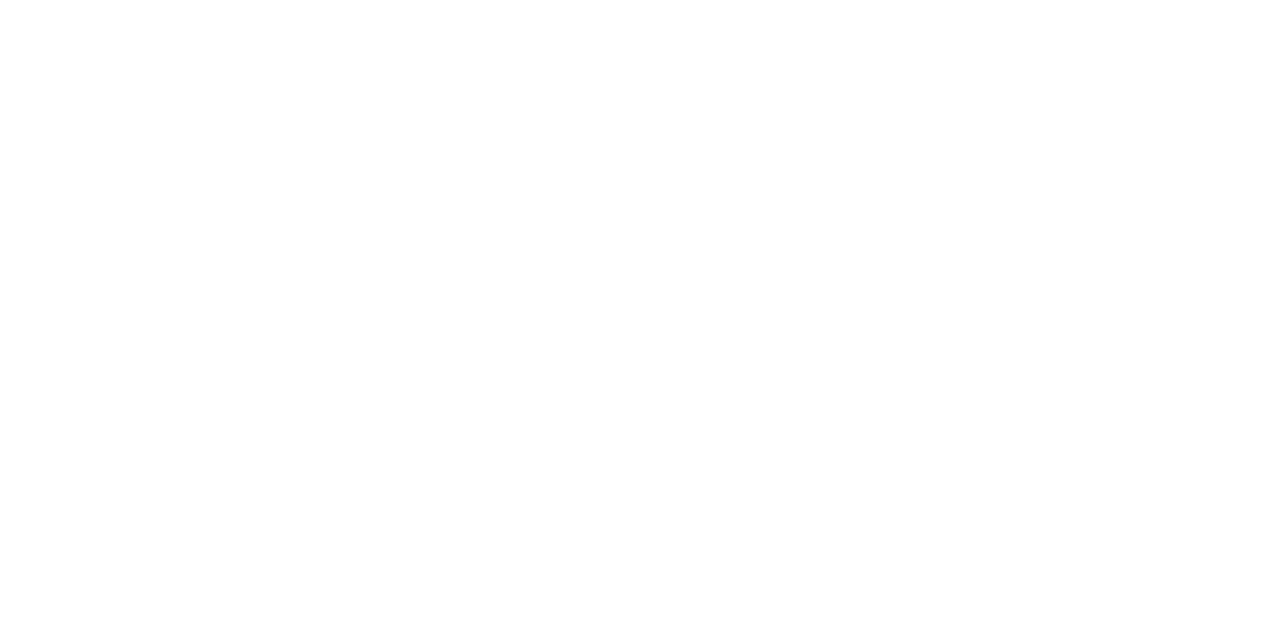
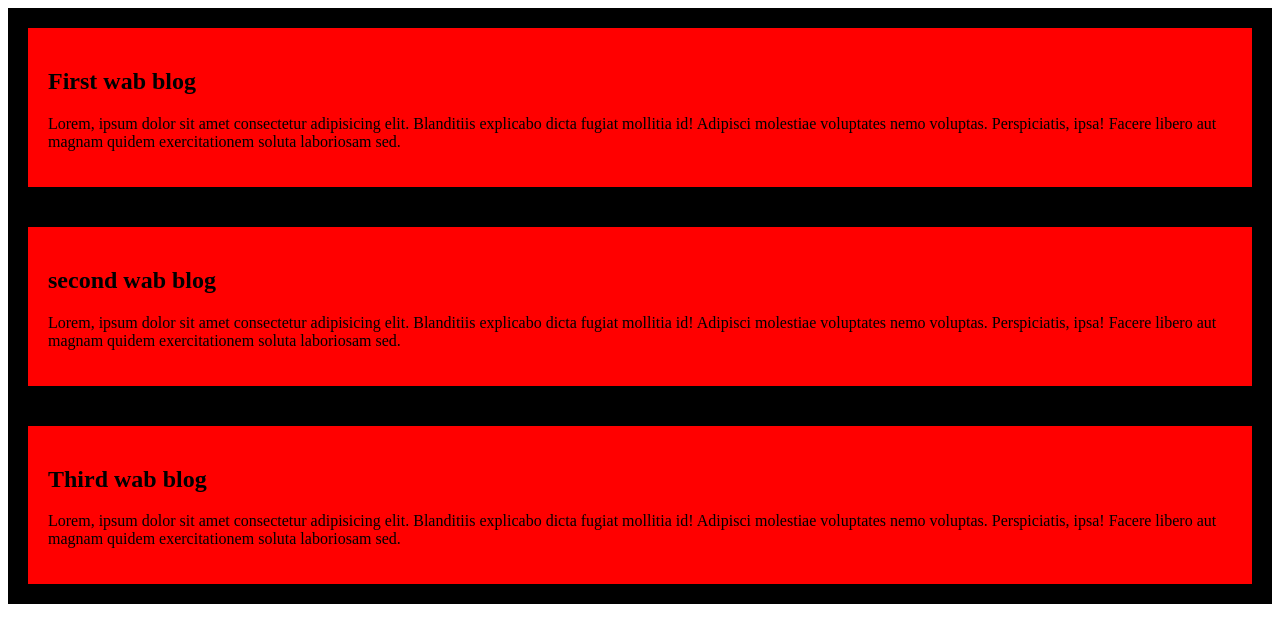
Before and after one commit to deborshi1/my-new-wab, a plain HTML site: page index.html in a window 1280 px wide. Drawn offline with Linux system fonts and the light colour scheme.

Commit message:
second commit

```diff
--- a/index.html
+++ b/index.html
@@ -4,8 +4,23 @@
     <meta charset="UTF-8">
     <meta name="viewport" content="width=device-width, initial-scale=1.0">
     <title>My wab</title>
+    <link rel="stylesheet" href="styles/wab blog.css"
 </head>
 <body>
-
+    <div><h2>First wab blog</h2>
+        <p>
+            Lorem, ipsum dolor sit amet consectetur adipisicing elit. Blanditiis explicabo dicta fugiat mollitia id! Adipisci molestiae voluptates nemo voluptas. Perspiciatis, ipsa! Facere libero aut magnam quidem exercitationem soluta laboriosam sed.
+        </p>
+    </div>
+    <div><h2>second wab blog</h2>
+        <p>
+            Lorem, ipsum dolor sit amet consectetur adipisicing elit. Blanditiis explicabo dicta fugiat mollitia id! Adipisci molestiae voluptates nemo voluptas. Perspiciatis, ipsa! Facere libero aut magnam quidem exercitationem soluta laboriosam sed.
+        </p>
+    </div>
+    <div><h2>Third wab blog</h2>
+        <p>
+            Lorem, ipsum dolor sit amet consectetur adipisicing elit. Blanditiis explicabo dicta fugiat mollitia id! Adipisci molestiae voluptates nemo voluptas. Perspiciatis, ipsa! Facere libero aut magnam quidem exercitationem soluta laboriosam sed.
+        </p>
+    </div>
 </body>
 </html>
--- /dev/null
+++ b/styles/wab blog.css
@@ -0,0 +1,3 @@
+div{
+     background-color: rgb(255, 0, 0);padding: 20px;border: 20px solid;
+}
```
